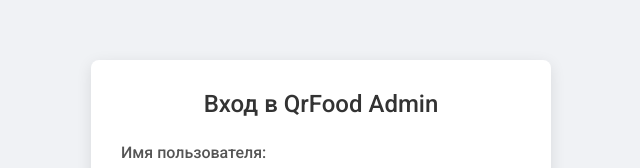
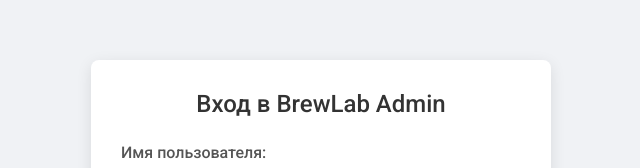
Before and after one commit to KirillKabsabarov/qwrfood, a plain HTML site: page frontend/admin-login.html in a window 1280 px wide. Shown: the part 153-321 px from the top of the page, without its empty margins (319-959 px from the left). Drawn offline with Linux system fonts and the light colour scheme.

Commit message:
Update admin-login.html

```diff
--- a/frontend/admin-login.html
+++ b/frontend/admin-login.html
@@ -10,7 +10,7 @@
 <body>
     <div class="login-container">
         <div class="login-box">
-            <h2>Вход в QrFood Admin</h2>
+            <h2>Вход в BrewLab Admin</h2>
             <form id="login-form">
                 <div class="form-group">
                     <label for="username">Имя пользователя:</label>
```
